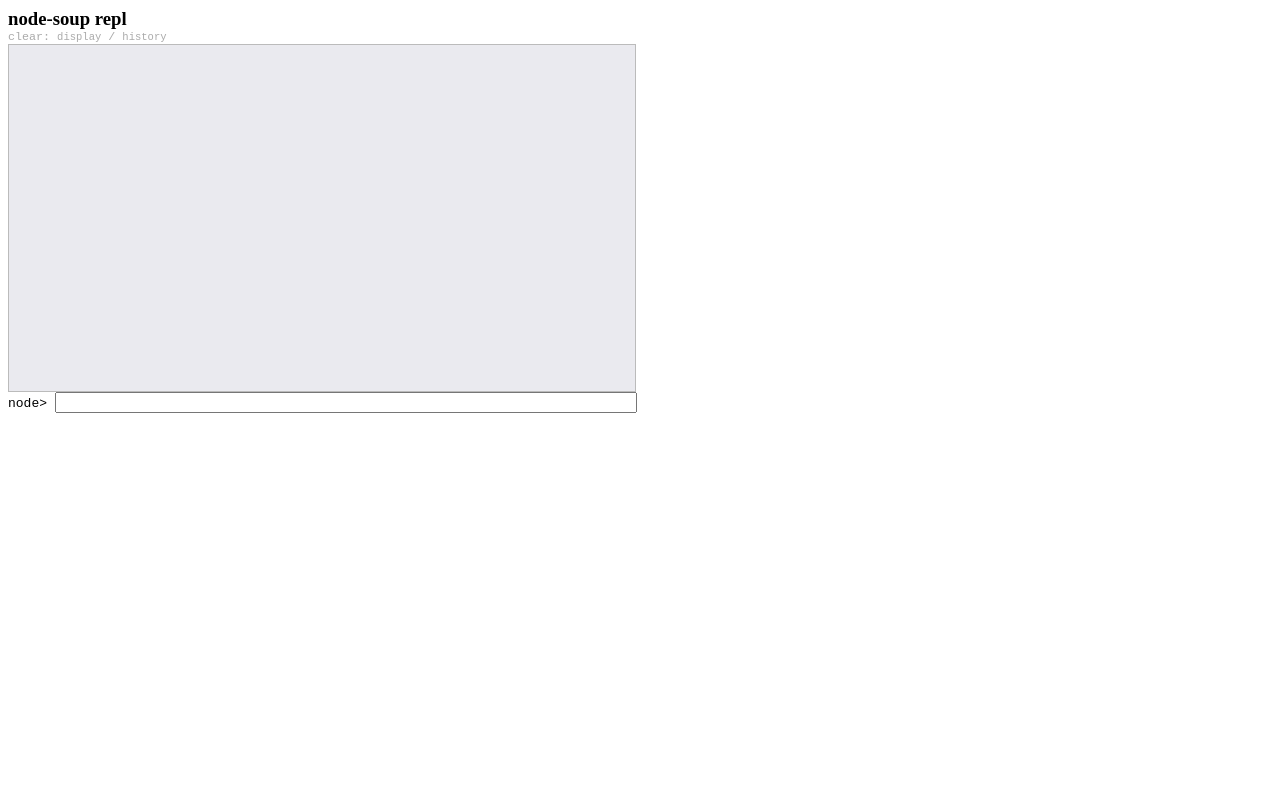
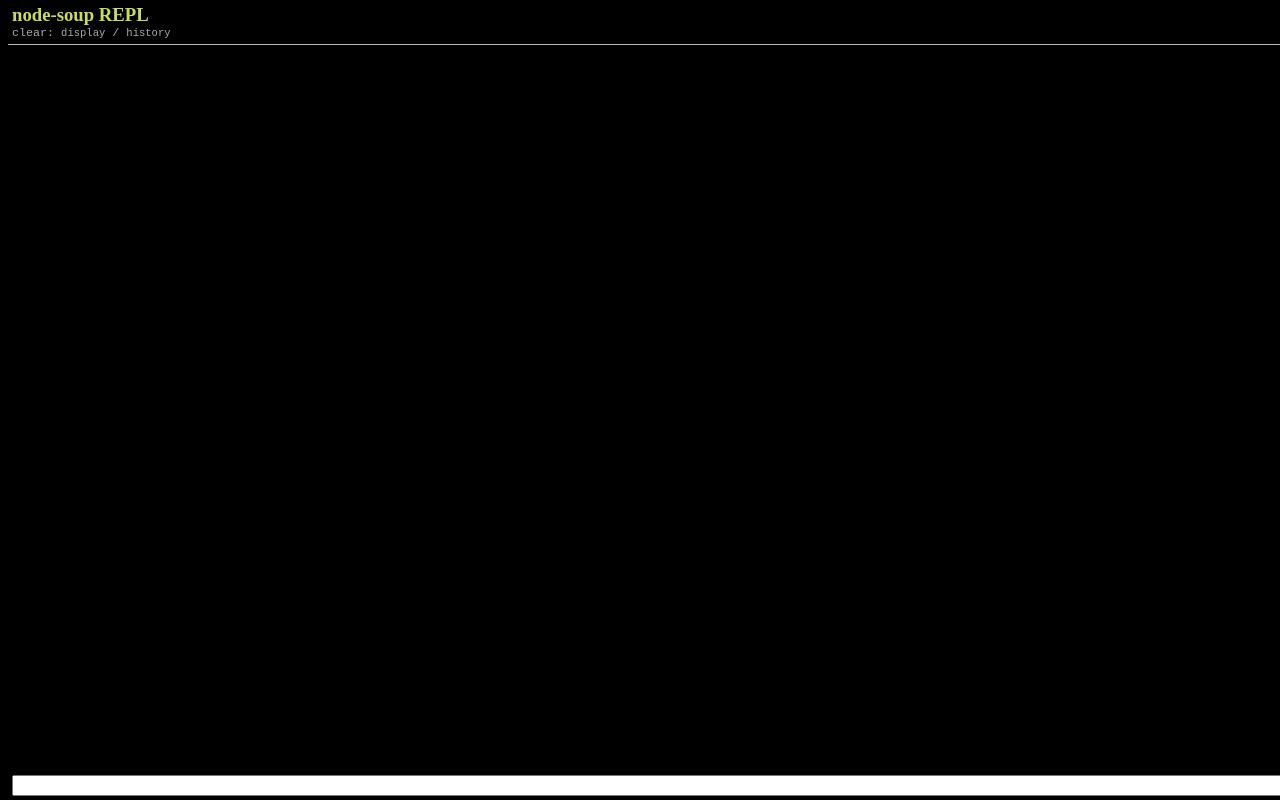
Before and after one commit to moos/node-soup, a plain HTML site: page samples/console/index.html in a window 1280 px wide. Drawn offline with Linux system fonts and the light colour scheme; no server answers.

Commit message:
http parser correctly handles multil lines in body local psuedo server working for local sites restyled repl console

```diff
--- a/samples/console/index.html
+++ b/samples/console/index.html
@@ -15,25 +15,31 @@
     </script>
 
 <style type="text/css">
-	h3 { margin: 0 }
-	.prompt { color: purple }
+	body { background: #000; color: #fff; }
+	h3 { margin: 0; color: #CCDD55 }
+	.prompt { color: orange }
 	.error { color: red }
 	#cmd a,#cmd { color:#aaa; text-decoration:none; font: .9em monospace }
-	form { font-family: monospace }
-	#eout { border:1px solid #bbb; background:#eaeaef; width:620px; height:340px; padding:3px; overflow:auto; }
-	#ein { width:574px; }
+	form { font-family: monospace; position: fixed; bottom: 0; padding: 4px; width: 100%; background: #000 }
+	#top { position: fixed; top: 0; z-index: 10; background: #000; width: 100%; padding:4px; border-bottom: 1px solid #bbb; }
+	#eout {
+		font-family: monospace;
+		color: #DCDDDE;
+		margin-top: 50px; margin-bottom:2em;
+		width: 100%; -height: 100%;
+	 padding:3px; overflow:auto; }
+	#ein { width: 100%; }
 </style>
 
 </head>
 <body>
-<h3> node-soup repl</h3>
+<div id="top">
+<h3> node-soup REPL</h3>
 <div id="cmd">clear: <a href="#" onclick="return window.clearDisplay();">display</a> /
 <a href="#" onclick="return window.clearHistory();">history</a>
-</div>
-<form id="form">
+</div></div>
 <div id="eout"></div>
-node&gt;&nbsp;<input id="ein" type="input" autocomplete="off" >
-</form>
+<form id="form"><input id="ein" type="input" autocomplete="off" ></form>
 
 	<script type="text/javascript" src="../../lib/soup/soup-base-2.js"></script>
 
```
Also changed, not shown: index.js (+7 -2 lines), samples/console/index.js (+10 -3 lines), lib/soup/soup-base-2.js.
